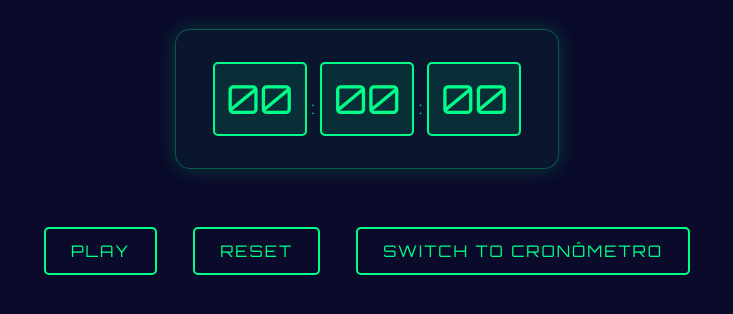
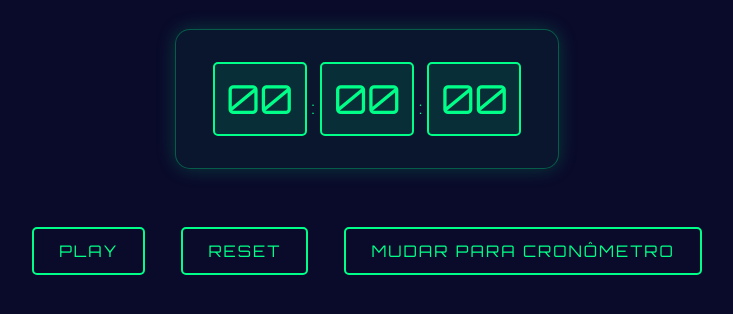
Before and after one commit to Dionizioji/Cronometro_e_Timer, a plain HTML site: page index.html in a window 1280 px wide. Both pictures are taken after a click on the button "SWITCH TO TIMER". Shown: the part 300-614 px from the top of the page, without its empty margins (273-1006 px from the left). Drawn offline with Linux system fonts and the light colour scheme.

Commit message:
Updating Cronometro

```diff
--- a/index.html
+++ b/index.html
@@ -4,7 +4,7 @@
 <head>
     <meta charset="UTF-8">
     <meta name="viewport" content="width=device-width, initial-scale=1.0">
-    <title>Cronômetro e temporizador</title>
+    <title>Cronômetro e Timer</title>
     <link href="https://fonts.googleapis.com/css2?family=Orbitron:wght@400;500;600;700&display=swap" rel="stylesheet">
     <link rel="stylesheet" href="style.css">
     <script src="index.js" defer></script>
--- a/index.js
+++ b/index.js
@@ -68,7 +68,7 @@ function resetTimer() {
 function toggleMode() {
     isTimer = !isTimer
     resetTimer() // Reseta o cronômetro/timer ao alternar entre os modos
-    toggleModeBtn.textContent = isTimer ? 'Switch to Cronômetro' : 'Switch to Timer'
+    toggleModeBtn.textContent = isTimer ? 'Mudar para Cronômetro' : 'Mudar para Timer'
 }
 
 // Converte a entrada de horas, minutos e segundos em segundos totais
```
